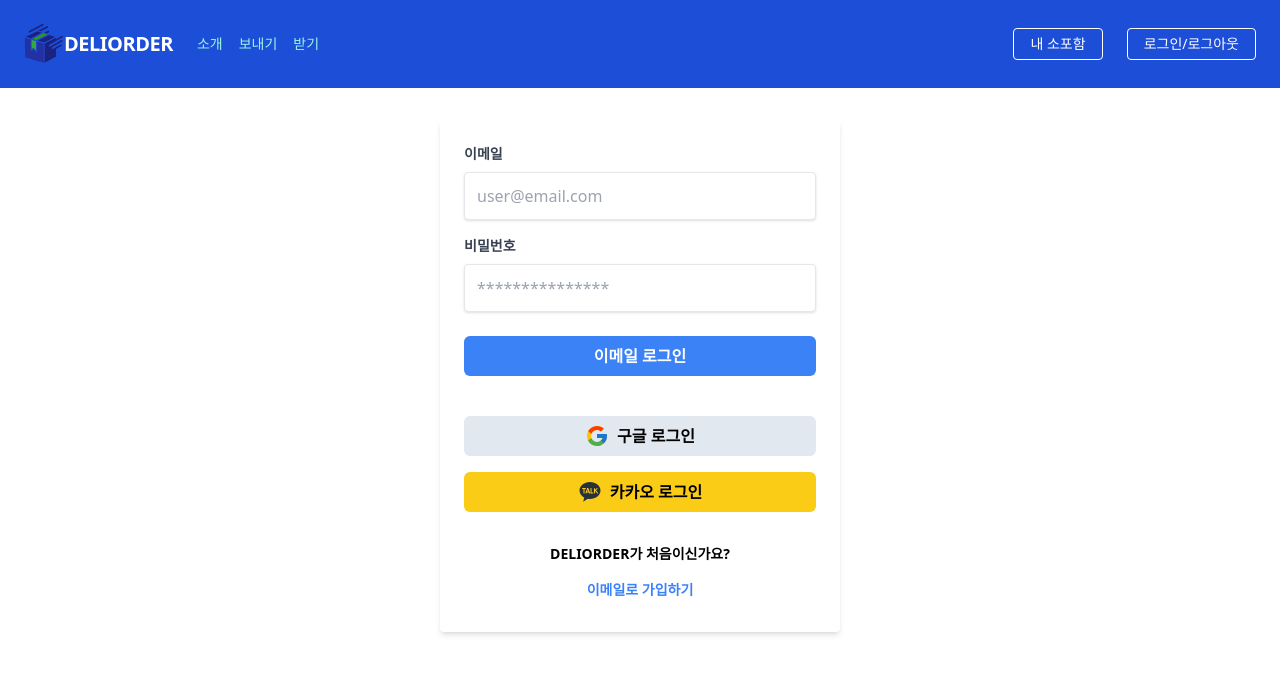
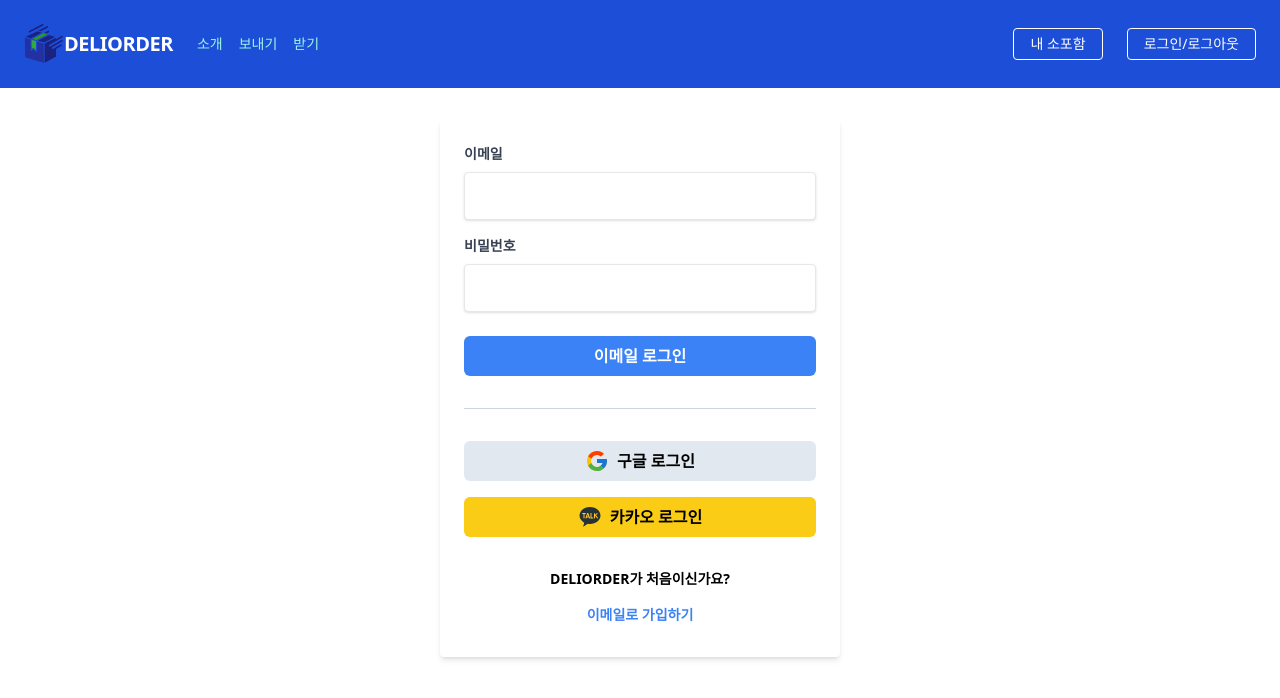
Before and after one commit to DeliOrder/DeliOrder-Client, a React (Vite) app: page /login in a window 1280 px wide. Shown: the top 698 px of the page. Built offline with nearby package versions, Linux system fonts and the light colour scheme.

Commit message:
Style: Login 컴포넌트 placeholder 속성 제거 및 name 속성 추가

```diff
--- a/src/Components/Login/index.jsx
+++ b/src/Components/Login/index.jsx
@@ -8,15 +8,15 @@ function Login() {
         <div className="mb-4">
           <label
             className="block text-gray-700 text-sm font-bold mb-2"
-            htmlFor="username"
+            htmlFor="user-mail"
           >
             이메일
           </label>
           <input
             className="w-full h-12 shadow border rounded p-3 text-gray-700 leading-tight focus:border-gray-700"
-            id="username"
+            id="user-mail"
+            name="user-mail"
             type="email"
-            placeholder="user@email.com"
           />
         </div>
         <div className="mb-6">
@@ -29,11 +29,11 @@ function Login() {
           <input
             className="w-full h-12 shadow border rounded p-3 text-gray-700 leading-tight focus:border-gray-700"
             id="password"
+            name="password"
             type="password"
-            placeholder="***************"
           />
         </div>
-        <div className="flex items-center justify-center mb-2">
+        <div className="flex items-center justify-center">
           <button
             className="w-full bg-blue-500 hover:bg-blue-700 text-white font-bold py-2 px-4 mb-8 rounded-md focus:shadow-outline"
             type="button"
@@ -41,6 +41,7 @@ function Login() {
             이메일 로그인
           </button>
         </div>
+        <div className="border-b border-slate-300 mb-8" />
         <div className="flex flex-col items-center justify-around mb-4">
           <button
             className="flex items-center justify-center w-full bg-slate-200 hover:bg-slate-300 text-black font-bold py-2 px-4 mb-4 rounded-md focus:shadow-outline"
```
